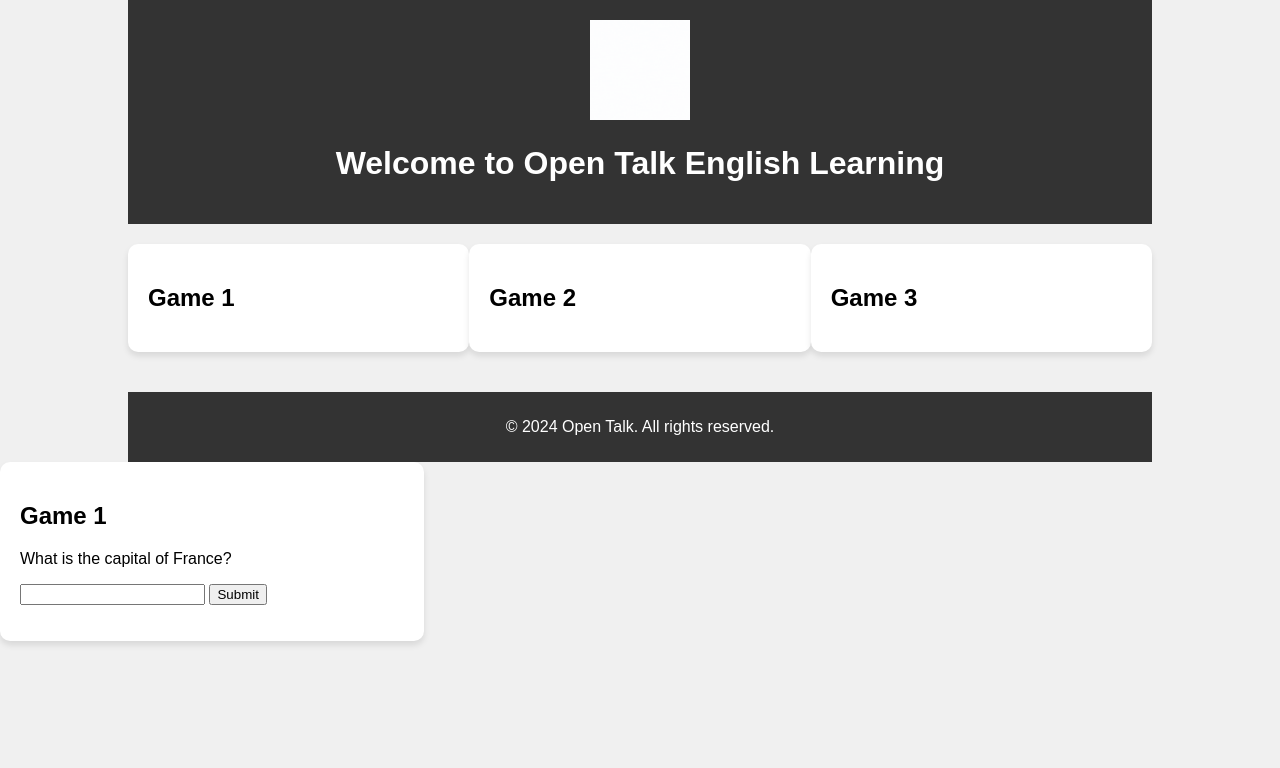
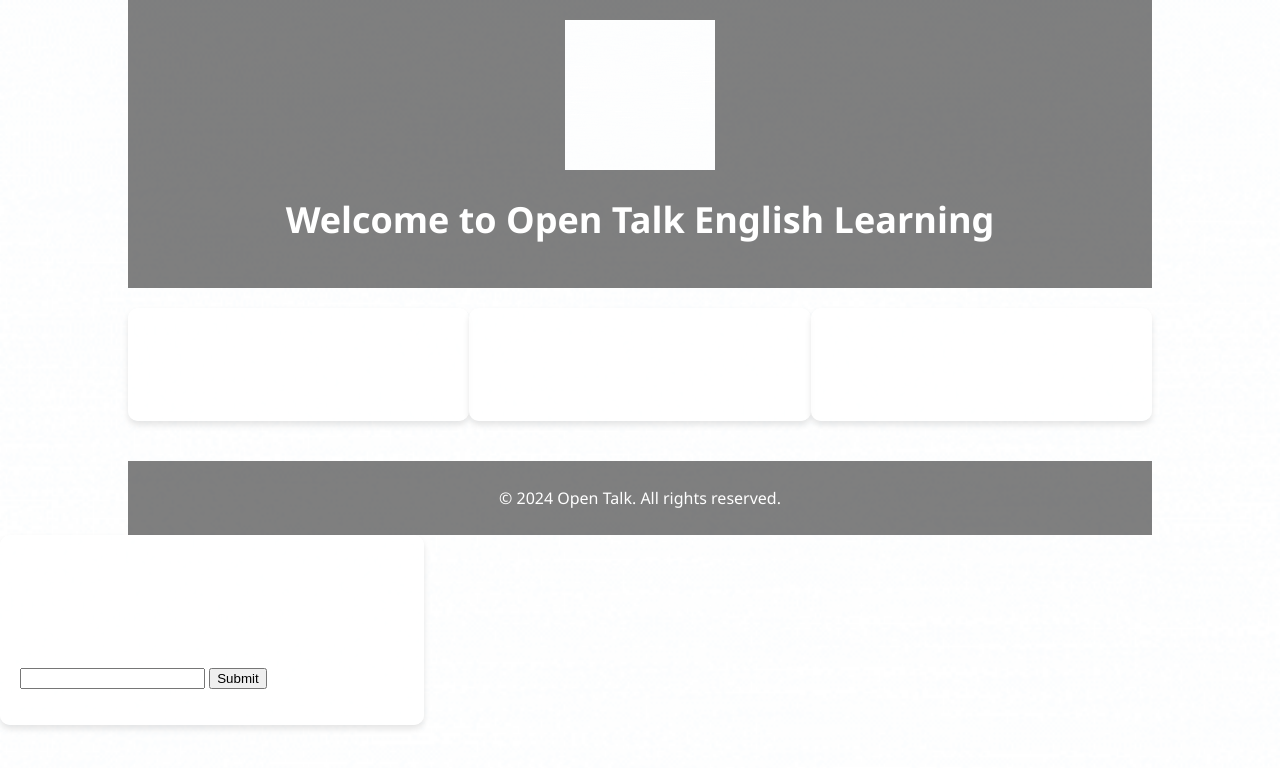
Before and after one commit to Ashish-jain0/AshishJain.github.io, a plain HTML site: page index.html in a window 1280 px wide. Drawn offline with Linux system fonts and the light colour scheme.

Commit message:
Update styles.css

```diff
--- a/styles.css
+++ b/styles.css
@@ -1,8 +1,12 @@
 body {
-    font-family: Arial, sans-serif;
+    font-family: 'Segoe UI', Tahoma, Geneva, Verdana, sans-serif;
     margin: 0;
     padding: 0;
-    background-color: #f0f0f0; /* Set background color */
+    background-image: url('company_logo.gif'); /* Set background image */
+    background-size: cover;
+    background-repeat: no-repeat;
+    background-attachment: fixed;
+    color: #ffffff;
 }
 
 .container {
@@ -11,15 +15,19 @@ body {
 }
 
 header {
-    background-color: #333;
-    color: #fff;
+    background-color: rgba(0, 0, 0, 0.5);
     text-align: center;
     padding: 20px 0;
 }
 
 header img {
-    width: 100px; /* Adjust logo size */
+    width: 150px; /* Adjust logo size */
     height: auto;
+}
+
+h1 {
+    font-size: 36px;
+    margin-top: 20px;
 }
 
 main {
@@ -33,7 +41,7 @@ section#games {
 
 .game {
     width: 30%;
-    background-color: #fff;
+    background-color: rgba(255, 255, 255, 0.8);
     border-radius: 10px;
     box-shadow: 0 4px 6px rgba(0, 0, 0, 0.1);
     padding: 20px;
@@ -41,8 +49,7 @@ section#games {
 }
 
 footer {
-    background-color: #333;
-    color: #fff;
+    background-color: rgba(0, 0, 0, 0.5);
     text-align: center;
     padding: 10px 0;
 }
```
